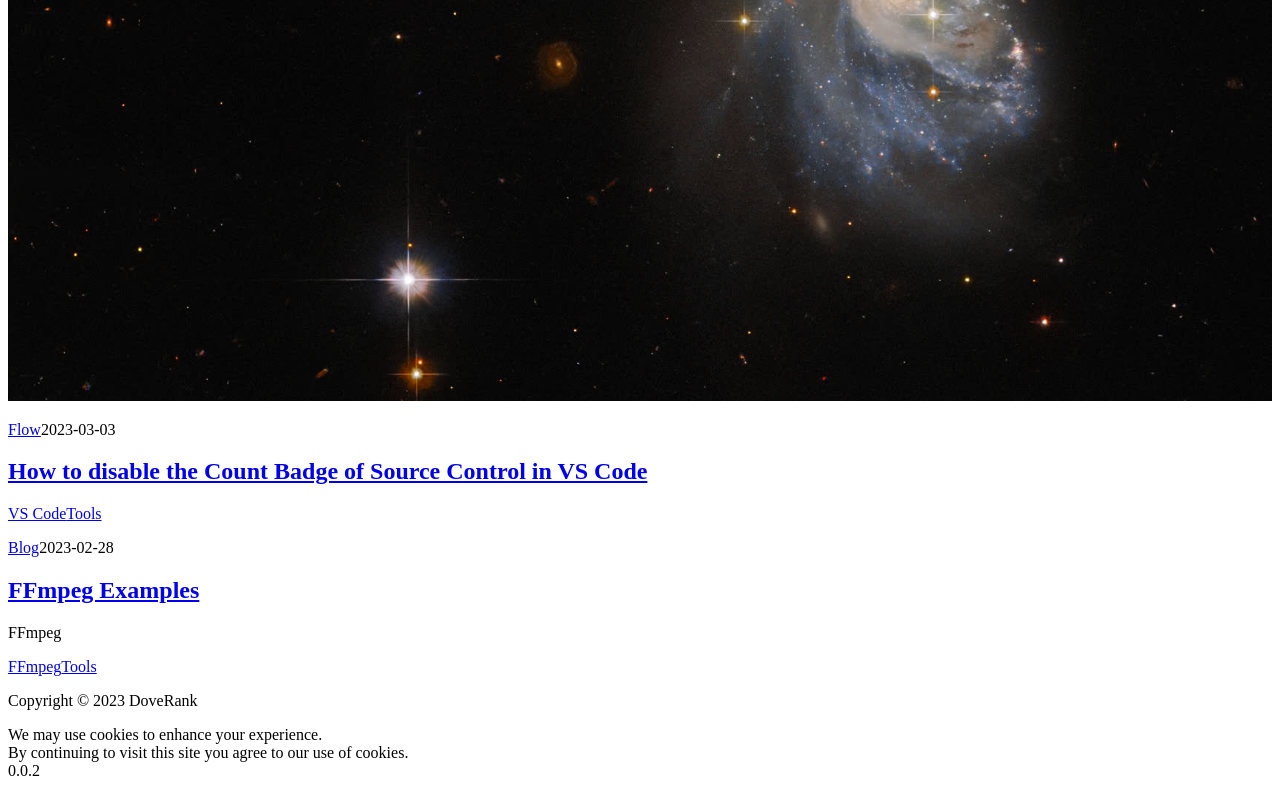
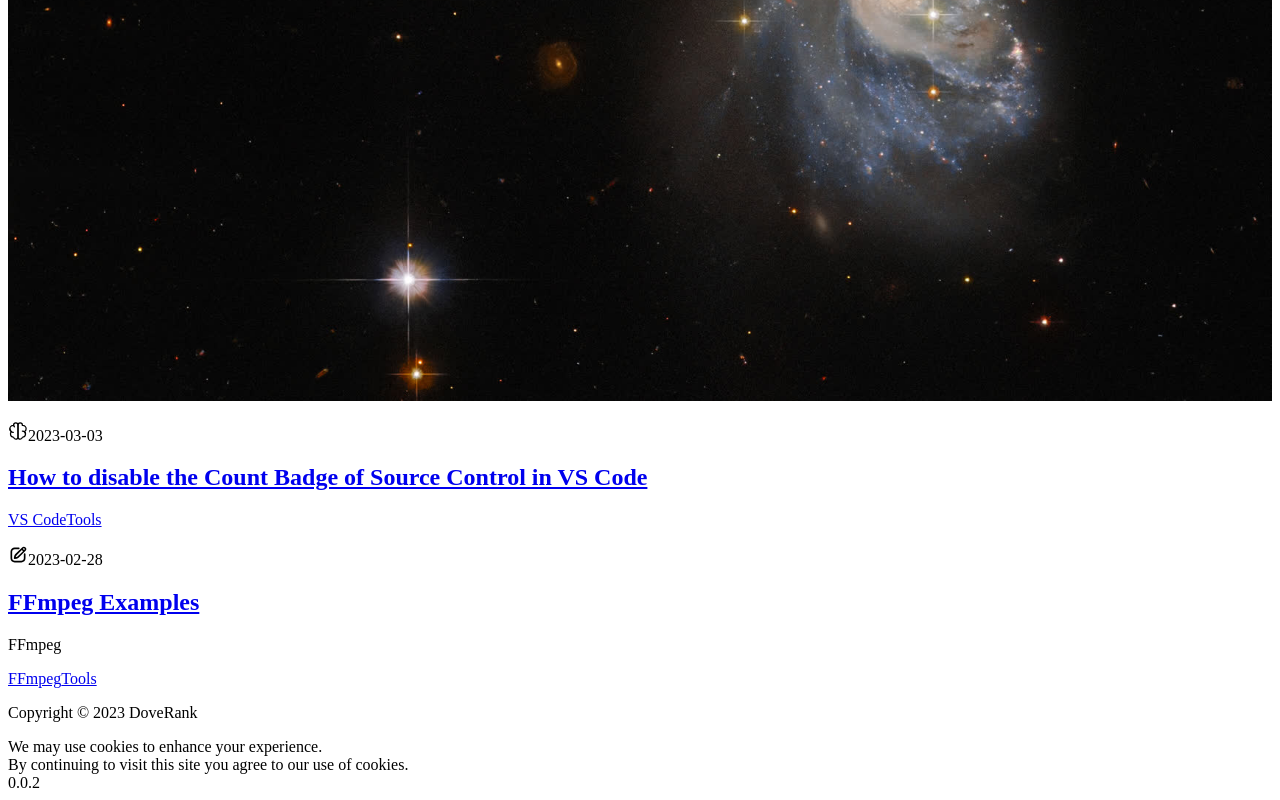
Before and after one commit to bourneo/next-blog, a Next.js app: page / in a window 1280 px wide. Shown: the part 752-1552 px from the top of the page. Built offline with nearby package versions, Linux system fonts and the light colour scheme.

Commit message:
update badge

```diff
--- a/component/TypeBadge.jsx
+++ b/component/TypeBadge.jsx
@@ -5,16 +5,22 @@ export default function TypeBadge({ type }) {
 
   if (type === 'blog') {
     return (
-      <span className={`${classes} bg-red-200`}>
-        <Link href="/blog">Blog</Link>
-      </span>
+      <Link href="/blog">
+        <img className="rounded-lg mx-1" src={`/icon/blog.svg`} alt="blog" width={20} />
+      </Link>
+      // <span className={`${classes} bg-red-200`}>
+      //   <Link href="/blog">Blog</Link>
+      // </span>
     );
   }
   if (type === 'flow') {
     return (
-      <span className={`${classes} bg-red-200`}>
-        <Link href="/flow">Flow</Link>
-      </span>
+      <Link href="/flow">
+        <img className="rounded-lg mx-1" src={`/icon/flow.svg`} alt="flow" width={20} />
+      </Link>
+      // <span className={`${classes} bg-red-200`}>
+      //   <Link href="/flow">Flow</Link>
+      // </span>
     );
   }
   return null;
```
